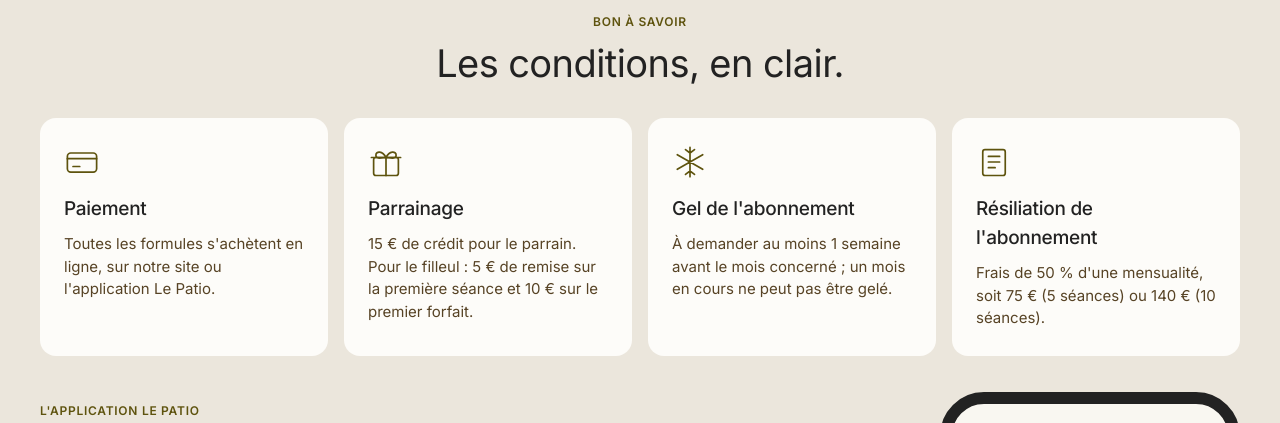
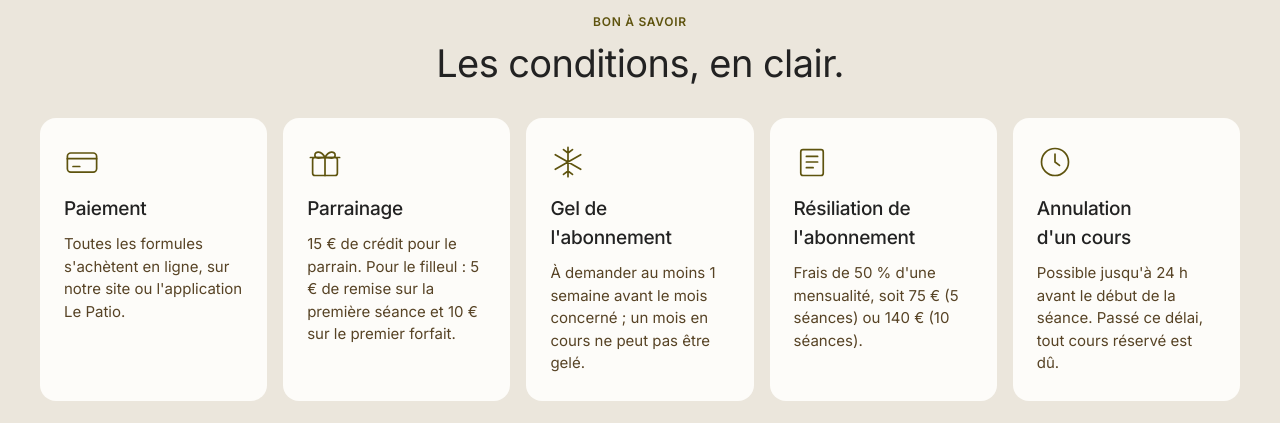
Before and after one commit to oalphonse/le-patio-pilates, a plain HTML site: page tarifs/index.html in a window 1280 px wide. Shown: the part 1310-1733 px from the top of the page. Drawn offline with Linux system fonts and the light colour scheme; a script that the page names is missing.

Commit message:
Infos pratiques : carte et photos de même largeur, Accès et Parking inversés ; politique d'annulation 24 h ajoutée sur Tarifs (carte C52) et Planning (T33)
Co-Authored-By: Claude Opus 5.5 <noreply@anthropic.com>

```diff
--- a/tarifs/index.html
+++ b/tarifs/index.html
@@ -127,7 +127,8 @@ footer a{text-decoration:none}
 .ca{background:var(--sand)}
 .ca .wrap{display:grid;gap:32px;padding-block:32px 36px}
 .ca-head{display:grid;gap:10px;justify-items:center;text-align:center}
-.ca-grid{display:grid;grid-template-columns:repeat(4,minmax(0,1fr));gap:16px}
+.ca-grid{display:grid;grid-template-columns:repeat(5,minmax(0,1fr));gap:16px}
+@media (max-width:1180px){.ca-grid{grid-template-columns:repeat(3,minmax(0,1fr))}}
 .ca-carte{background:var(--paper);border-radius:var(--r);padding:26px 24px;display:grid;gap:10px;align-content:start}
 .ca-ico{width:36px;height:36px;fill:none;stroke:var(--olive);stroke-width:1.5;stroke-linecap:round;stroke-linejoin:round;margin-bottom:4px}
 .ca-carte h3{font-size:19px;font-weight:500}
@@ -317,6 +318,11 @@ function MountBsportWidget(config, repeat = 1) {
           <h3 data-num="T80">Résiliation de l'abonnement</h3>
           <p data-num="T81">Frais de 50 % d'une mensualité, soit 75 € (5 séances) ou 140 € (10 séances).</p>
         </article>
+        <article class="ca-carte" data-num="C52">
+          <svg class="ca-ico" viewBox="0 0 32 32" aria-hidden="true" focusable="false" data-num="I07"><circle cx="16" cy="16" r="12"/><path d="M16 9v7l4 3"/></svg>
+          <h3 data-num="T143">Annulation d'un cours</h3>
+          <p data-num="T144">Possible jusqu'à 24 h avant le début de la séance. Passé ce délai, tout cours réservé est dû.</p>
+        </article>
       </div>
     </div>
   </section>
```
Also changed, not shown: index.html (+2 -2 lines), planning/index.html (+1 -1 lines).
